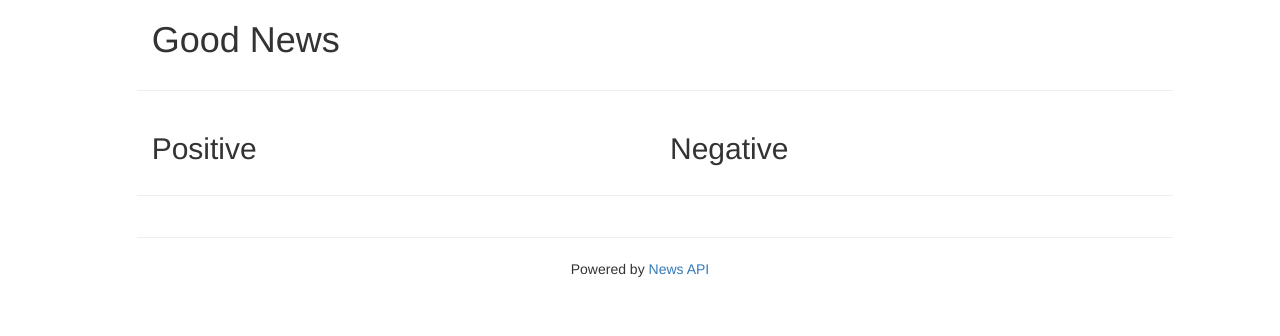
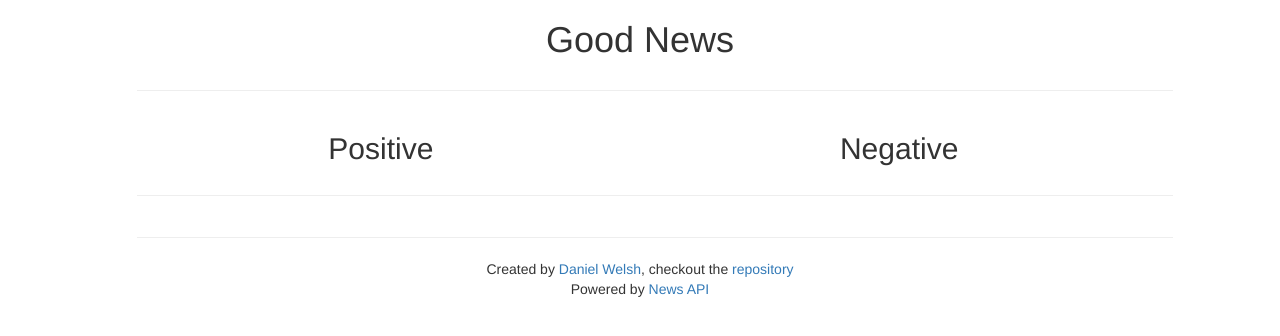
Before and after one commit to RosieBellini/good-news, a Flask app: page / in a window 1280 px wide. Shown: the top 336 px of the page. Run offline with Flask 2, Linux system fonts and the light colour scheme; data that the repository does not hold is empty; parts of the project's set-up code (start-up, migrations or seed data) failed here and were passed over; some libraries are stand-ins or nearby versions.

Commit message:
DW: + Minor styling, and updates to footer

```diff
--- a/templates/index.html
+++ b/templates/index.html
@@ -22,13 +22,13 @@
 <body>
 
     <div class="container col-md-10 col-md-offset-1">
-        <div id="title" class="col-md-12">
+        <div id="title" class="col-md-12 text-center">
             <h1 class="col-md-12">Good News</h1>
             <hr class="col-md-12" />
         </div>
 
         <div id="positive-headlines" class="headline-block col-md-6">
-            <h2 class="col-md-12">Positive</h2>
+            <h2 class="col-md-12 text-center">Positive</h2>
             <hr class="col-md-12" />
 
             {% for h in pos_headlines %}
@@ -41,7 +41,7 @@
         </div>
 
         <div id="negative-headlines" class="headline-block col-md-6">
-            <h2 class="col-md-12">Negative</h2>
+            <h2 class="col-md-12 text-center">Negative</h2>
             <hr class="col-md-12" />
 
             {% for h in neg_headlines %}
@@ -55,6 +55,9 @@
 
         <footer class="text-center col-md-12">
             <hr class="col-md-12"/>
+            Created by <a href="http://www.danielwelsh.uk">Daniel Welsh</a>, checkout the
+            <a href="https://github.com/danjwelsh/good-news">repository</a>
+            <br />
             Powered by <a href="http://newsapi.org">News API</a>
         </footer>
 
```
